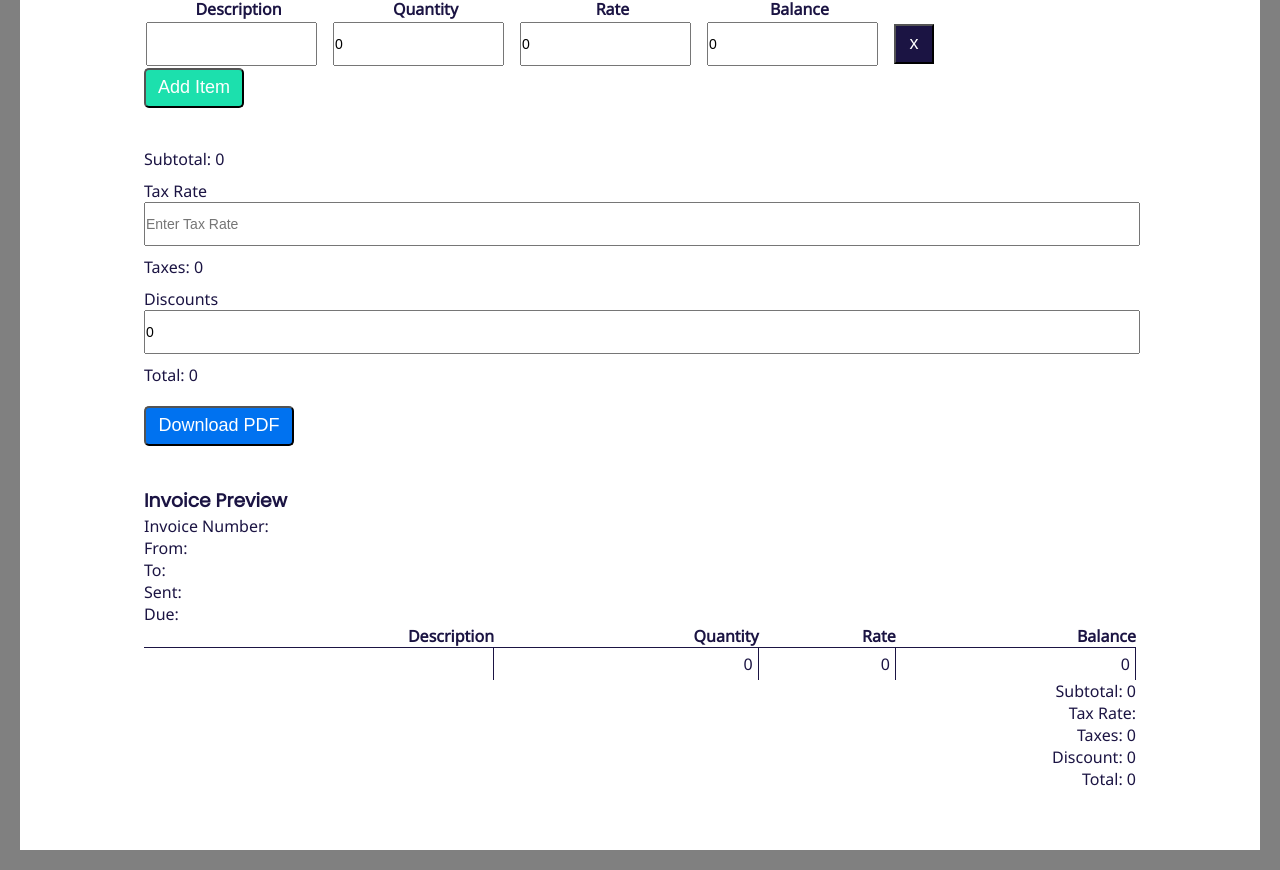
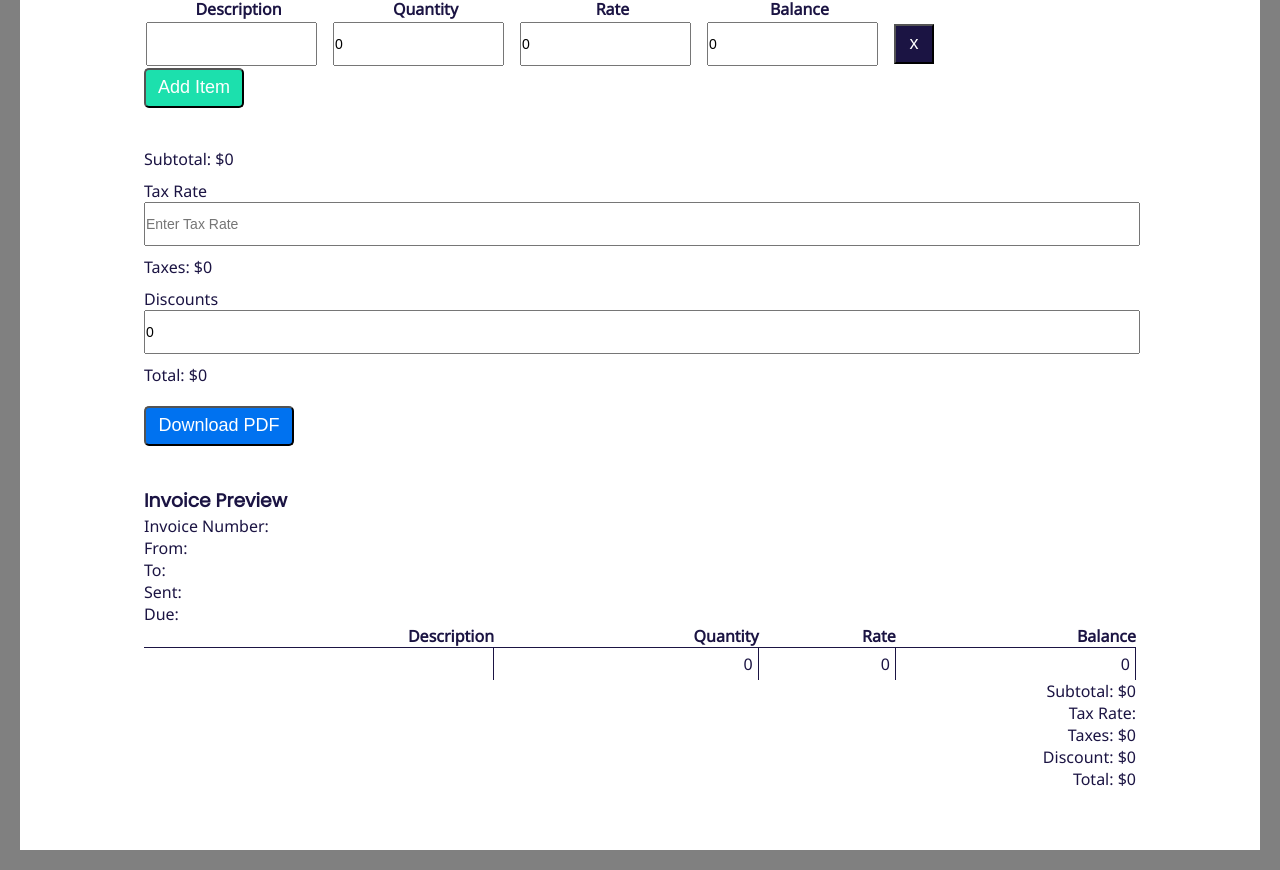
Before and after one commit to slindquist3-zz/leaflink, a React (Create React App) app: page / in a window 1280 px wide. Shown: the part 398-1268 px from the top of the page. Built offline with nearby package versions, Linux system fonts and the light colour scheme.

Commit message:
dollar signs and readme

```diff
--- a/src/components/Preview.js
+++ b/src/components/Preview.js
@@ -64,11 +64,11 @@ const Preview = (props) => {
        </tbody>
      </table>
      <div className="preview-total">
-       <p>Subtotal: {props.subtotal}</p>
+       <p>Subtotal: ${props.subtotal}</p>
        <p>Tax Rate: {props.taxRate}</p>
-       <p>Taxes: {taxValue}</p>
-       <p>Discount: {props.discount}</p>
-       <p>Total: {total}</p>
+       <p>Taxes: ${taxValue}</p>
+       <p>Discount: ${props.discount}</p>
+       <p>Total: ${total}</p>
      </div>
     </div>
 
--- a/src/components/Total.js
+++ b/src/components/Total.js
@@ -29,7 +29,7 @@ const Total = (props) => {
   return (
 
     <div className="Total">
-      <div className="subtotal">Subtotal: {props.subtotal}</div>
+      <div className="subtotal">Subtotal: ${props.subtotal}</div>
 
       <label >Tax Rate</label>
       <input placeholder="Enter Tax Rate"
@@ -38,7 +38,7 @@ const Total = (props) => {
                onChange={event => props.handleTaxRateUpdate(event)}
                 className="taxRate"/>
 
-      <div className="taxes">Taxes: {taxValue}</div>
+              <div className="taxes">Taxes: ${taxValue}</div>
 
       <label >Discounts </label>
       <input placeholder="Apply Relevent Discounts"
@@ -47,7 +47,7 @@ const Total = (props) => {
                onChange={event => props.handleDiscountUpdate(event)}
                className="discounts"/>
 
-      <div className="total">Total: {total}</div>
+             <div className="total">Total: ${total}</div>
       </div>
   )
 }
```
Also changed, not shown: 1 other file (tests, documents, lock files or other folders).
